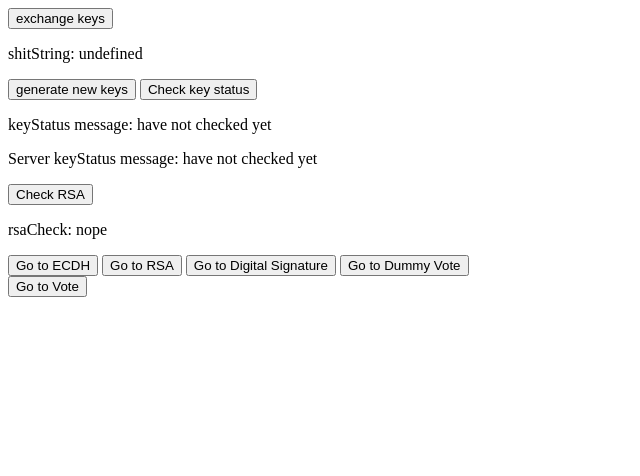
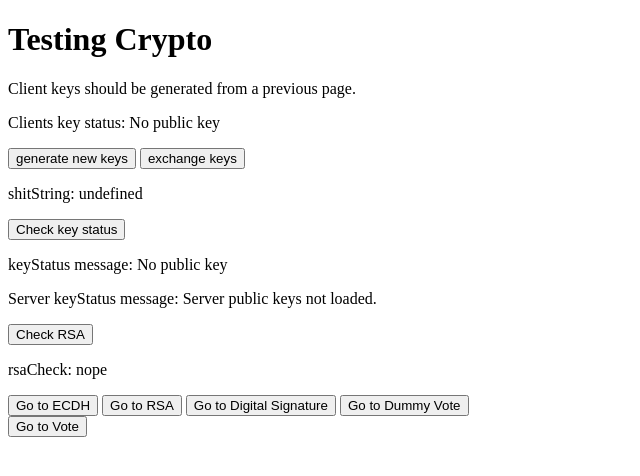
Before and after one commit to Draellemeistro/P4-projekt, a SvelteKit app in the folder Agora-app/: page /cryptoTests/generalStuff in a window 1280 px wide. Shown: the top 476 px of the page, without its empty margins (0-640 px from the left). Built offline with nearby package versions, Linux system fonts and the light colour scheme.

Commit message:
Ensuring votepage cryptography works properly

```diff
--- a/Agora-app/src/routes/cryptoTests/+page.svelte
+++ b/Agora-app/src/routes/cryptoTests/+page.svelte
@@ -7,6 +7,7 @@
 	import generalStuff from './generalStuff/+page.svelte';
 	import votePage from '../vote/+page.svelte';
 	import { Router, Route, navigate } from 'svelte-routing';
+	import cryptoUtils from '../../utils/cryptoUtils.js';
 
 
 	function goToGeneralStuffPage() {
@@ -14,6 +15,7 @@
 	}
 
 	onMount(async () => {
+		await cryptoUtils.genBothKeys();
 		goToGeneralStuffPage();
 	});
 </script>
--- a/Agora-app/src/routes/cryptoTests/generalStuff/+page.svelte
+++ b/Agora-app/src/routes/cryptoTests/generalStuff/+page.svelte
@@ -27,6 +27,7 @@
 
 	async function doExchange() {
 		shitString = await packageAndExchangeKeys();
+		await checkKeyStatus();
 	}
 	async function checkKeyStatus() {
 		if (cryptoUtils.ECDH.pubKey && cryptoUtils.digSig.pubKey) {
@@ -38,11 +39,13 @@
 			console.log('No public key');
 			keyStatus = 'No public key';
 		}
-		if (cryptoUtils.ECDH.serverKey instanceof CryptoKey && cryptoUtils.digSig.serverKey instanceof CryptoKey){
-			keyStatusServer = 'Server public key exists';
+		if (cryptoUtils.ECDH.serverKey instanceof CryptoKey
+			&& cryptoUtils.digSig.serverKey instanceof CryptoKey
+			&& cryptoUtils.RSA.serverKey instanceof CryptoKey){
+			keyStatusServer = 'Server public keys properly loaded';
 		} else {
-			console.log('No server public key');
-			keyStatusServer = 'No server public key';
+			console.log('Server public keys not loaded properly');
+			keyStatusServer = 'Server public keys not loaded.';
 		}
 	}
 
@@ -51,13 +54,18 @@
  }
 
 	onMount(async () => {
-		await cryptoUtils.genBothKeys();
+		await checkKeyStatus();
 	});
 	</script>
+<div>
+	<h1>Testing Crypto</h1>
+	<p>Client keys should be generated from a previous page.</p>
+	<p>Clients key status: {keyStatus}</p>
 
+</div>
+<button on:click={cryptoUtils.genBothKeys()}>generate new keys</button>
 <button on:click={doExchange}>exchange keys</button>
 <p>shitString: {shitString}</p>
-<button on:click={cryptoUtils.genBothKeys()}>generate new keys</button>
 <button on:click={checkKeyStatus}>Check key status</button>
 <p>keyStatus message: {keyStatus}</p>
 <p>Server keyStatus message: {keyStatusServer}</p>
```
